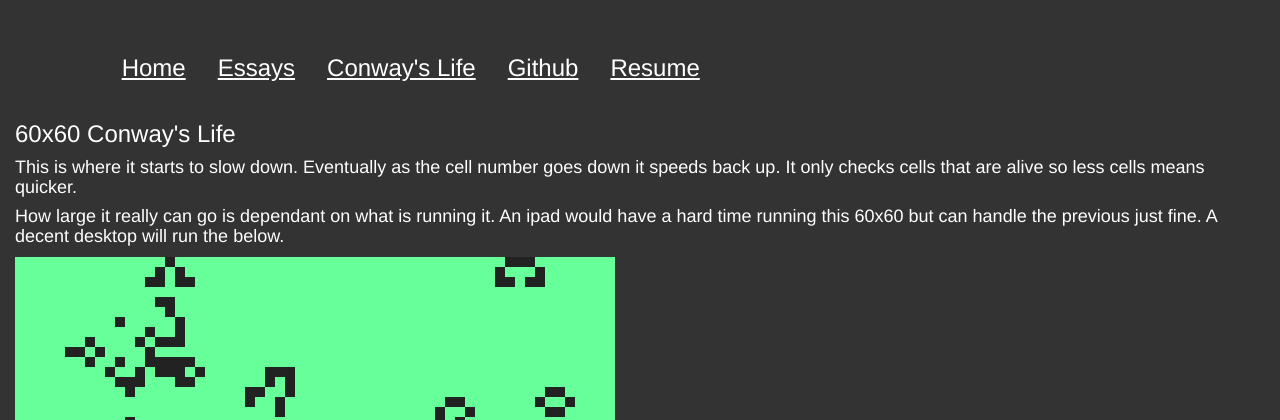
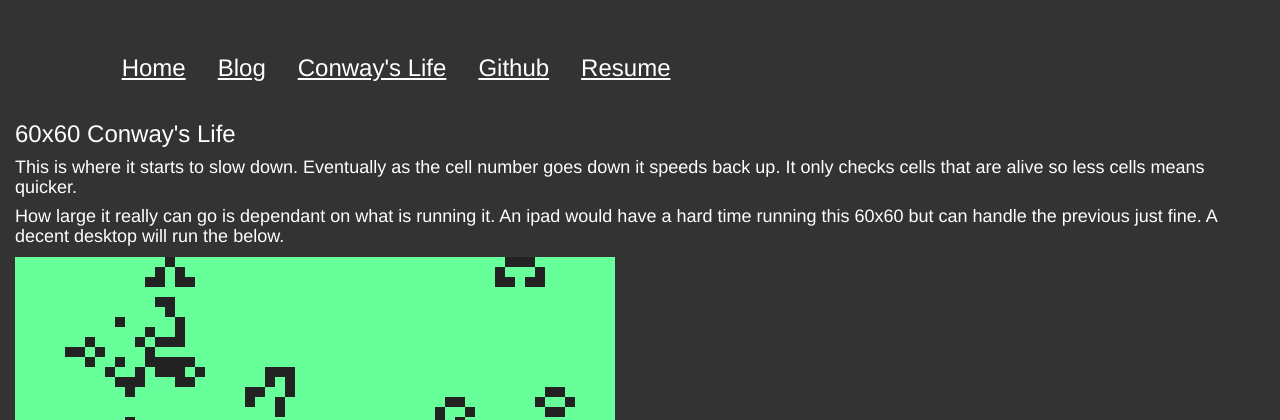
Before and after one commit to banjocat/mywebsite, a Flask app: page /biglife in a window 1280 px wide. Shown: the top 420 px of the page. Run offline with Flask 2, Linux system fonts and the light colour scheme; some libraries are stand-ins or nearby versions.

Commit message:
Blog or Essay? Who knows!

```diff
--- a/templates/layout.html
+++ b/templates/layout.html
@@ -18,7 +18,7 @@
                             <a class='h3' href='/'>Home</a>
                         </li>
                         <li>
-                            <a class='h3' href='blog/'>Essays</a>
+                            <a class='h3' href='blog/'>Blog</a>
                         </li>
                         <li>
                             <a class='h3' href='conway'>Conway's Life</a>
```
